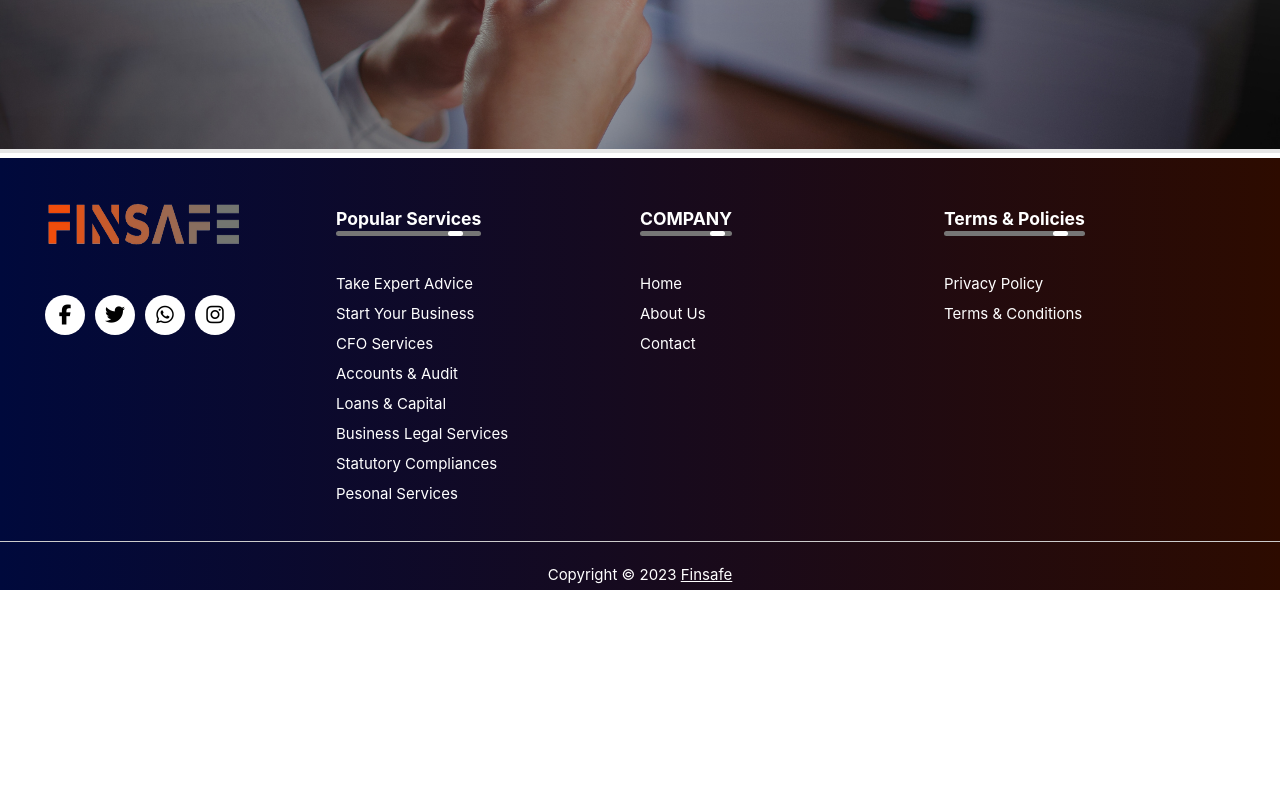
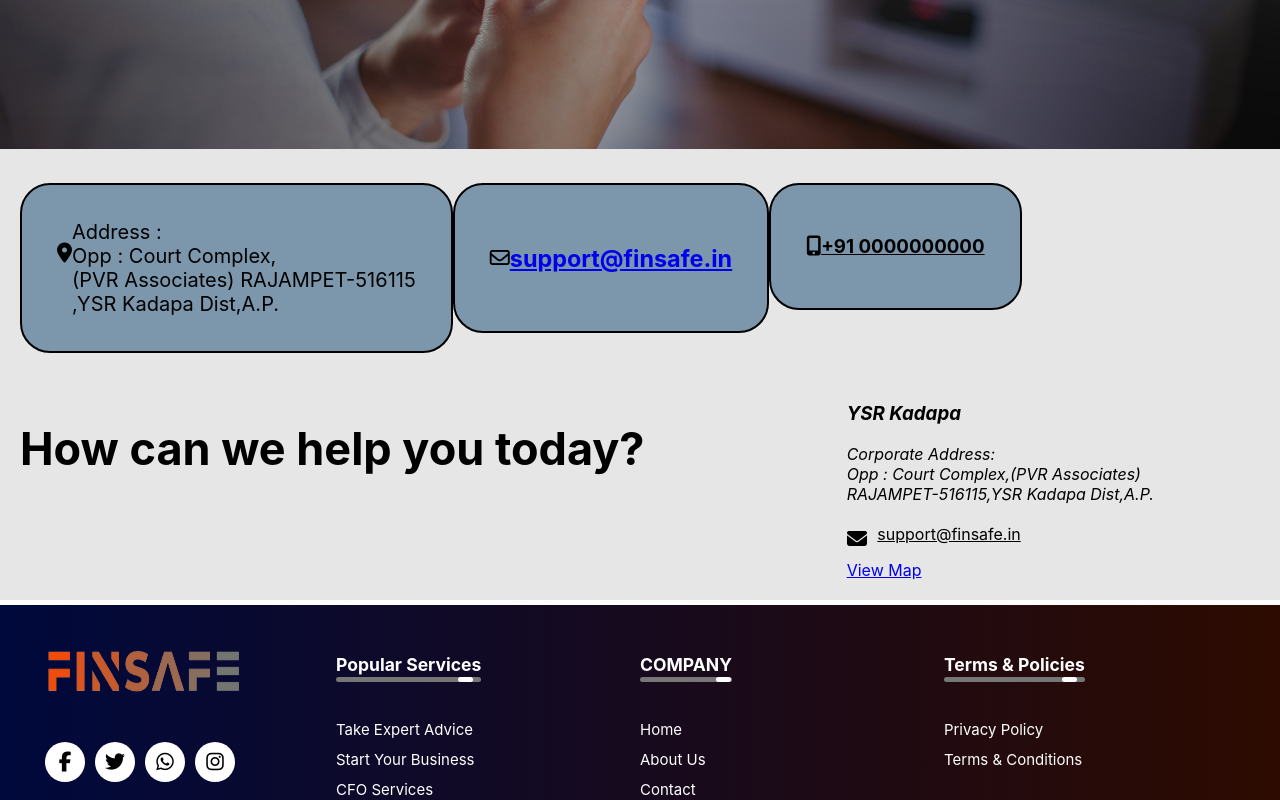
Before and after one commit to angadiworldtechGithub/FinsafeV2, a React (Create React App) app: page /Contact in a window 1280 px wide. Shown: the part 504-1304 px from the top of the page. Before the commit the page ends 1109 px from the top, so only its background shows below. Built offline with nearby package versions, Linux system fonts and the light colour scheme; no server answers.

Commit message:
changes in contact page

```diff
--- a/src/Pages/Contact/Contact.css
+++ b/src/Pages/Contact/Contact.css
@@ -0,0 +1,96 @@
+@media only screen and (max-width: 1100px) {
+    .contact_section{
+        background: #e6e6e6;
+        padding-left: 20px;
+        padding-right: 20px;
+        padding-bottom: 20px;
+        padding-top: 10px;
+
+    }
+
+}
+@media only screen and (min-width: 1100px) {
+    .contact_section {
+        display: flex;
+        background: #e6e6e6;
+        padding-left: 20px;
+        padding-right: 20px;
+        padding-bottom: 20px;
+        padding-top: 10px;
+    }
+}
+
+.box_text,.box_text1,.box_text2 {
+    margin-top: 20px;
+}
+.box_text,.box_text1,.box_text2 a {
+    color: #000;
+}
+.box_text,.box_text1,.box_text2 i {
+    color: #000;
+    font-size: 20px;
+}
+.box_text,.box_text1,.box_text2{
+    border: 2px solid #000;
+    background-color: #7C96AB;
+    height: 100%;
+    padding: 15px 35px;
+    display: flex;
+    align-items: center;
+    justify-content: center;
+    border-radius: 30px;
+}
+
+.contact_text{
+    flex: 2;
+    font-size: 30px;
+    font-weight: 80px;
+    background: #e6e6e6;
+}
+
+
+.contact_text1 {
+    flex: 1;
+    border-radius: 20px;
+    background: #e6e6e6;
+
+}
+
+
+.para_txt{
+    font-size: 20px;
+    line-height: 30px;
+}
+
+
+.mail_box {
+    display: flex;
+    margin-bottom: 00px;
+    margin-top: 20px;
+    width: 100%;
+}
+.mail_box .icon {
+    width: 5%;
+    text-align: center;
+}
+.mail_box .icon i {
+    color: #000000;
+    font-size: 20px;
+    margin-top: 2px;
+}
+.mail_box p,
+.mail_box p a {
+    color: #000;
+    margin-top: 0;
+    padding-top: 0;
+    margin-left: 5px;
+    text-transform: lowercase;
+    font-size: 16px;
+}
+.mail_box p span {
+    display: block;
+    margin-bottom: 10px;
+}
+.mail_box .text_mail {
+    width: 80%;
+}
--- a/src/Pages/Contact/Contact.js
+++ b/src/Pages/Contact/Contact.js
@@ -1,4 +1,5 @@
 import React from 'react'
+import './Contact.css';
 
 function Contact() {
   return (
@@ -7,8 +8,50 @@ function Contact() {
                <img src="assets/images/contact.png"  width="100%"/>
          </div>
 
+         <div className="contact_section">
+            <div className="box_text">
+              <div style={{paddingBottom:'0', paddingTop:'0px', marginBottom:'30px'}}><i class="fa fa-map-marker" aria-hidden="true"></i></div>
+              <p>Address :<br></br> Opp : Court Complex,<br></br>(PVR Associates) RAJAMPET-516115<br></br>,YSR Kadapa Dist,A.P. </p>
+            </div>
 
-    </div>
+            <div className="box_text1">
+
+               <div><i class="fa fa-envelope-o" aria-hidden="true"></i></div>
+               <p><a href="mailto:support@finsafe.in"><h3>support@finsafe.in</h3></a></p>
+            </div>
+
+            <div className="box_text2">
+                <div><i class="fa fa-mobile" aria-hidden="true"></i></div>
+                <p><a href="tel:+91-90000-90000"><h3>+91 0000000000</h3></a></p>
+            </div>
+         </div>
+
+
+
+
+        <div className="contact_section">
+             <div className="contact_text">
+                <h2>How can we help you today?</h2>
+             </div>
+
+             <div className="contact_text1">
+             <div className="box_txt">
+              <address>
+                  <h3 style={{fontWeight:'60px'}}>YSR Kadapa</h3>
+                  <p>Corporate Address: &nbsp;<br></br>  Opp : Court Complex,(PVR Associates)<br></br>RAJAMPET-516115,YSR Kadapa Dist,A.P.</p>
+              </address>
+                  <div class="mail_box">
+                    <div class="icon"><i class="fa fa-envelope" aria-hidden="true" style={{fontsize: '25px'}}></i> </div>
+                      <div class="text_mail"><p><a href="mailto:support@finsafe.in"> support@finsafe.in</a></p>
+                    </div>
+                  </div>
+                  <a href=" " target="_blank">View Map</a>
+
+             </div>
+             </div>
+        </div>
+
+   </div>
   )
 }
 
```
